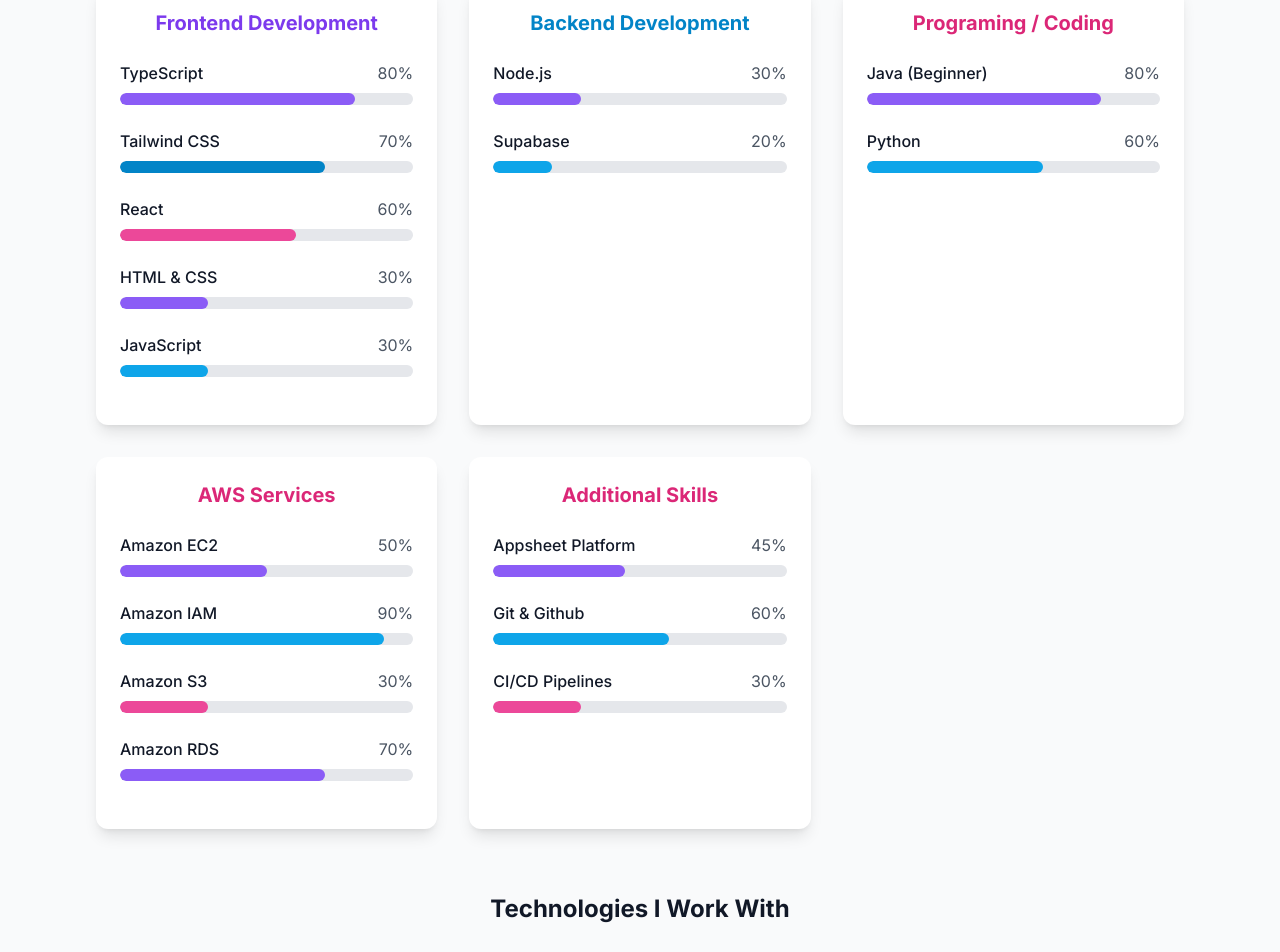
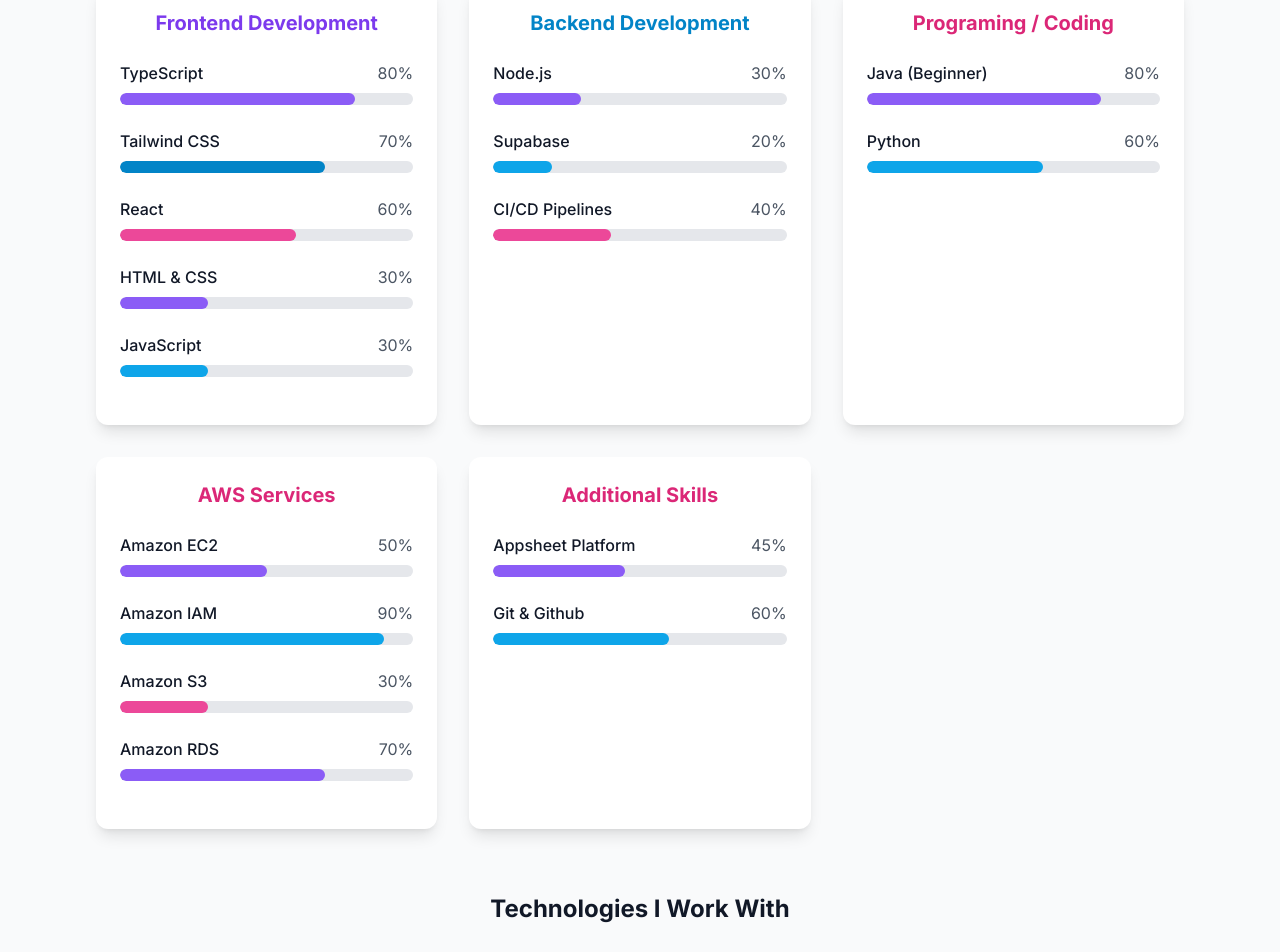
Before and after one commit to pranneeth-1511/portfolio-website, a React (Vite) app in the folder frontend/: page / in a window 1280 px wide. Shown: the part 6115-7067 px from the top of the page. Built offline with nearby package versions, Linux system fonts and the light colour scheme.

Commit message:
skills CI/CD Pipeline

```diff
--- a/frontend/src/components/Skills/Skills.tsx
+++ b/frontend/src/components/Skills/Skills.tsx
@@ -25,6 +25,7 @@
   const backendSkills: Skill[] = [
     { name: 'Node.js', level: 30, color: 'bg-primary-500' },
     { name: 'Supabase', level: 20, color: 'bg-secondary-500' },
+    { name: 'CI/CD Pipelines', level: 40, color: 'bg-accent-500' },
   ];
 
   const programming_skills: Skill[] = [
@@ -42,7 +43,6 @@
   const Additional_skills: Skill[] = [
     { name: 'Appsheet Platform', level:45 , color: 'bg-primary-500' },
     { name: 'Git & Github', level: 60, color: 'bg-secondary-500' },
-    { name: 'CI/CD Pipelines', level: 30, color: 'bg-accent-500' },
   ];
 
   const containerVariants = {
```
